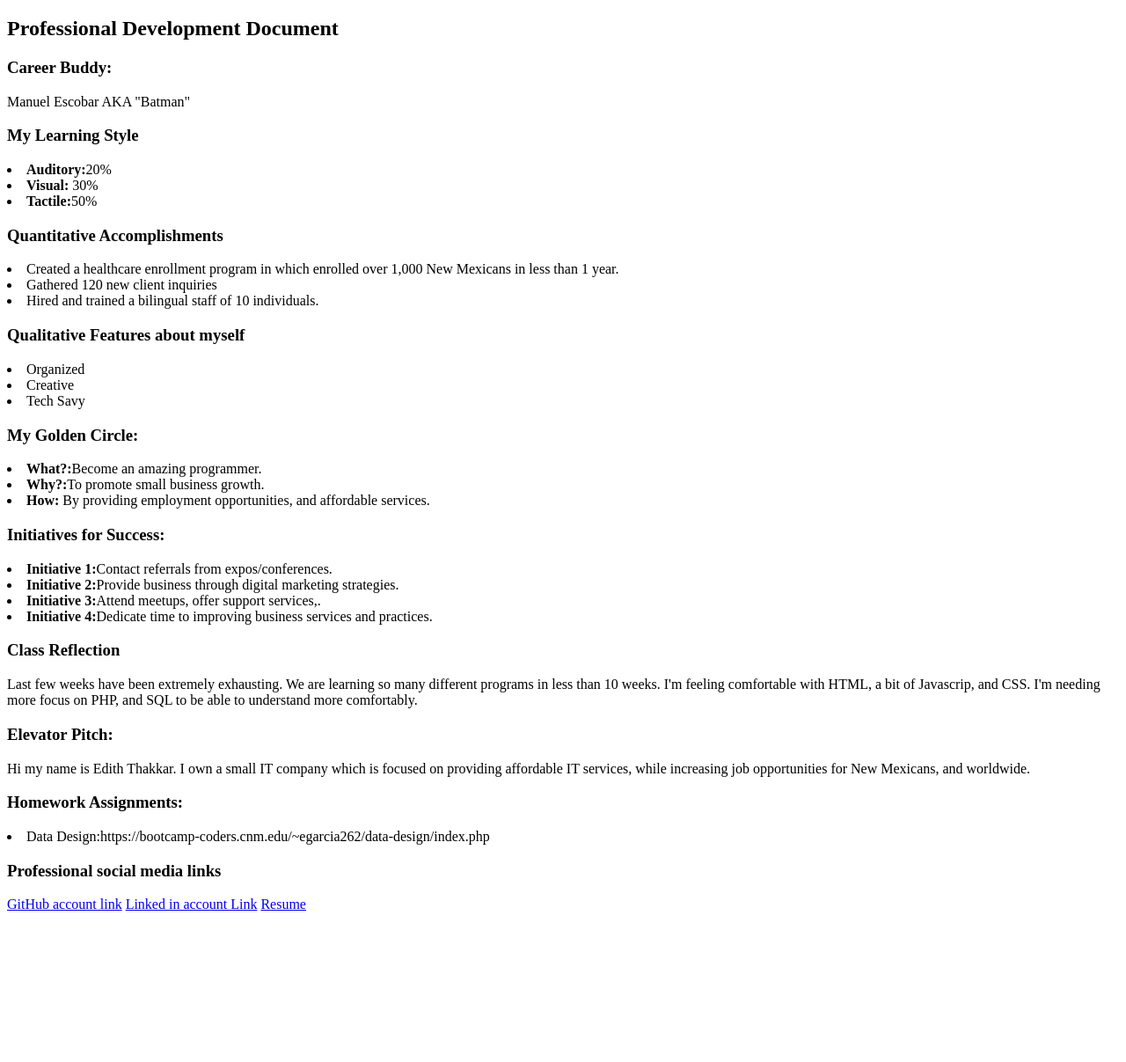
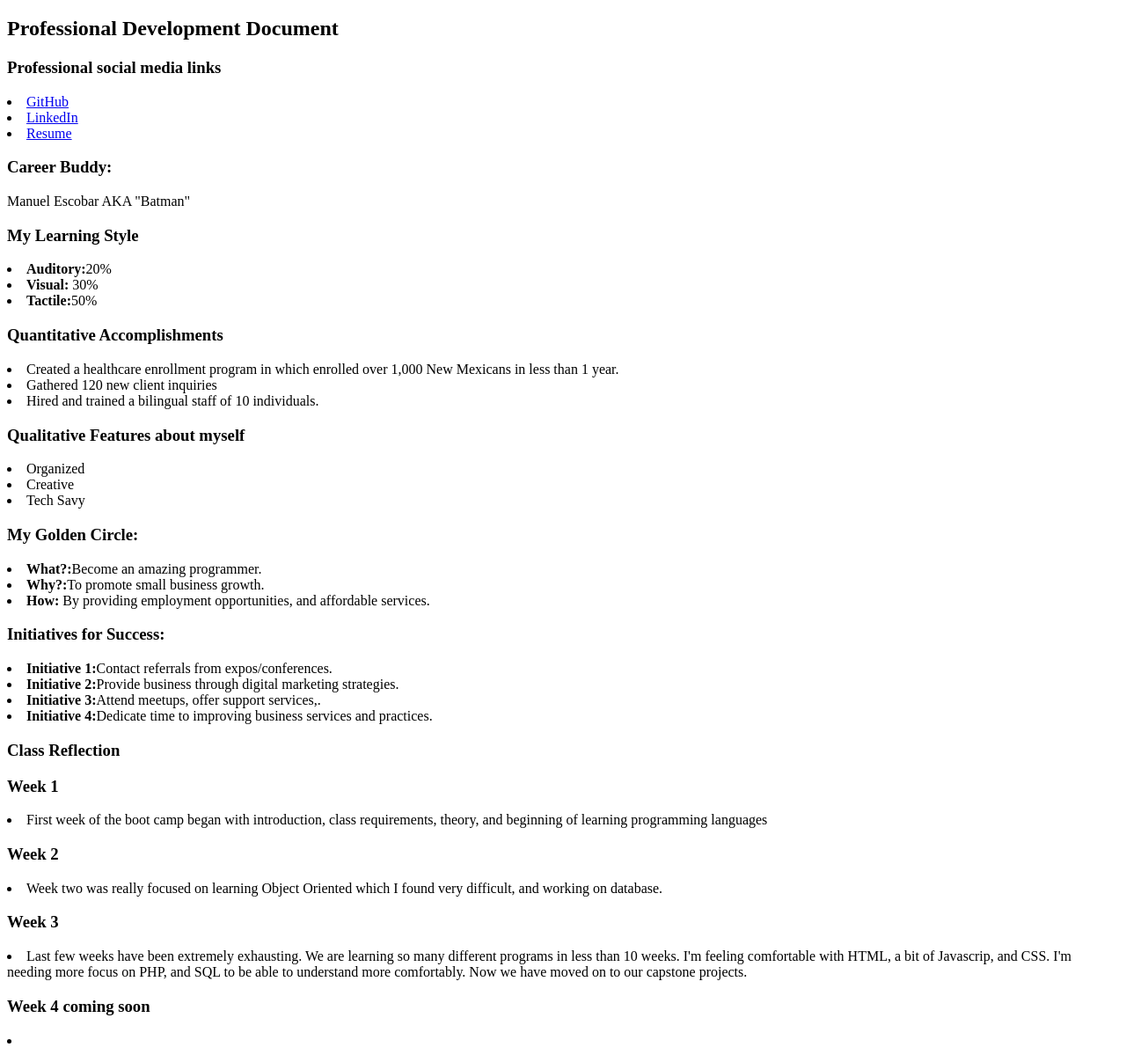
Before and after one commit to ediththakkar/career-portfolio, a plain HTML site: page index.html in a window 1280 px wide. Shown: the part 89-1296 px from the top of the page at 88% size. Before the commit the page ends 1134 px from the top, so only its background shows below. Drawn offline with Linux system fonts and the light colour scheme.

Commit message:
rearranged url links, and added reflections and identations

```diff
--- a/index.html
+++ b/index.html
@@ -8,7 +8,12 @@
 		<h1>Edith Thakkar </h1>
 		<h2>Professional Development Document</h2>
 		</p>
-
+		<p>
+			<h3>Professional social media links</h3>
+			<li><a href="https://www.github.com/ediththakkar">GitHub</a></li>
+			<li><a href="https://www.linkedin.com/in/edith-thakkar-96569557/">LinkedIn</a></li>
+			<li><a href="Edith-Thakkar%20(2)%20(2).pdf">Resume</a></li>
+		</p>
 		<h3>Career Buddy:</h3>
 		<body>Manuel Escobar AKA "Batman"</body>
 
@@ -41,7 +46,15 @@
 		<li><strong>Initiative 4:</strong>Dedicate time to improving business services and practices.</li>
 
 		<h3>Class Reflection</h3>
-		<body>Last few weeks have been extremely exhausting. We are learning so many different programs in less than 10 weeks. I'm feeling comfortable with HTML, a bit of Javascrip, and CSS. I'm needing more focus on PHP, and SQL to be able to understand more comfortably.
+		<body>
+		<h3>Week 1</h3>
+			<Li>First week of the boot camp began with introduction, class requirements, theory, and beginning of learning programming languages</Li>
+		<h3>Week 2</h3>
+			<li>Week two was really focused on learning Object Oriented which I found very difficult, and working on database.   </li>
+		<h3>Week 3</h3>
+			<li>Last few weeks have been extremely exhausting. We are learning so many different programs in less than 10 weeks. I'm feeling comfortable with HTML, a bit of Javascrip, and CSS. I'm needing more focus on PHP, and SQL to be able to understand more comfortably. Now we have moved on to our capstone projects.</li>
+		<h3>Week 4 coming soon</h3>
+			<li></li>
 		</body>
 
 
@@ -51,13 +64,8 @@
 
 		<h3>Homework Assignments:</h3>
 		<body>
-		<li>Data Design:https://bootcamp-coders.cnm.edu/~egarcia262/data-design/index.php</li>
+		<li><a href="https://bootcamp-coders.cnm.edu/~egarcia262/data-design/index.php">Data Design</a></li>
 		</body>
-
-		<h3>Professional social media links</h3>
-			<a href="https://www.github.com/ediththakkar">GitHub account link</a>
-			<a href="https://www.linkedin.com/in/edith-thakkar-96569557/">Linked in account Link</a>
-			<a href="Edith-Thakkar%20(2)%20(2).pdf">Resume</a>
 
 		</head>
 		<body>
```
